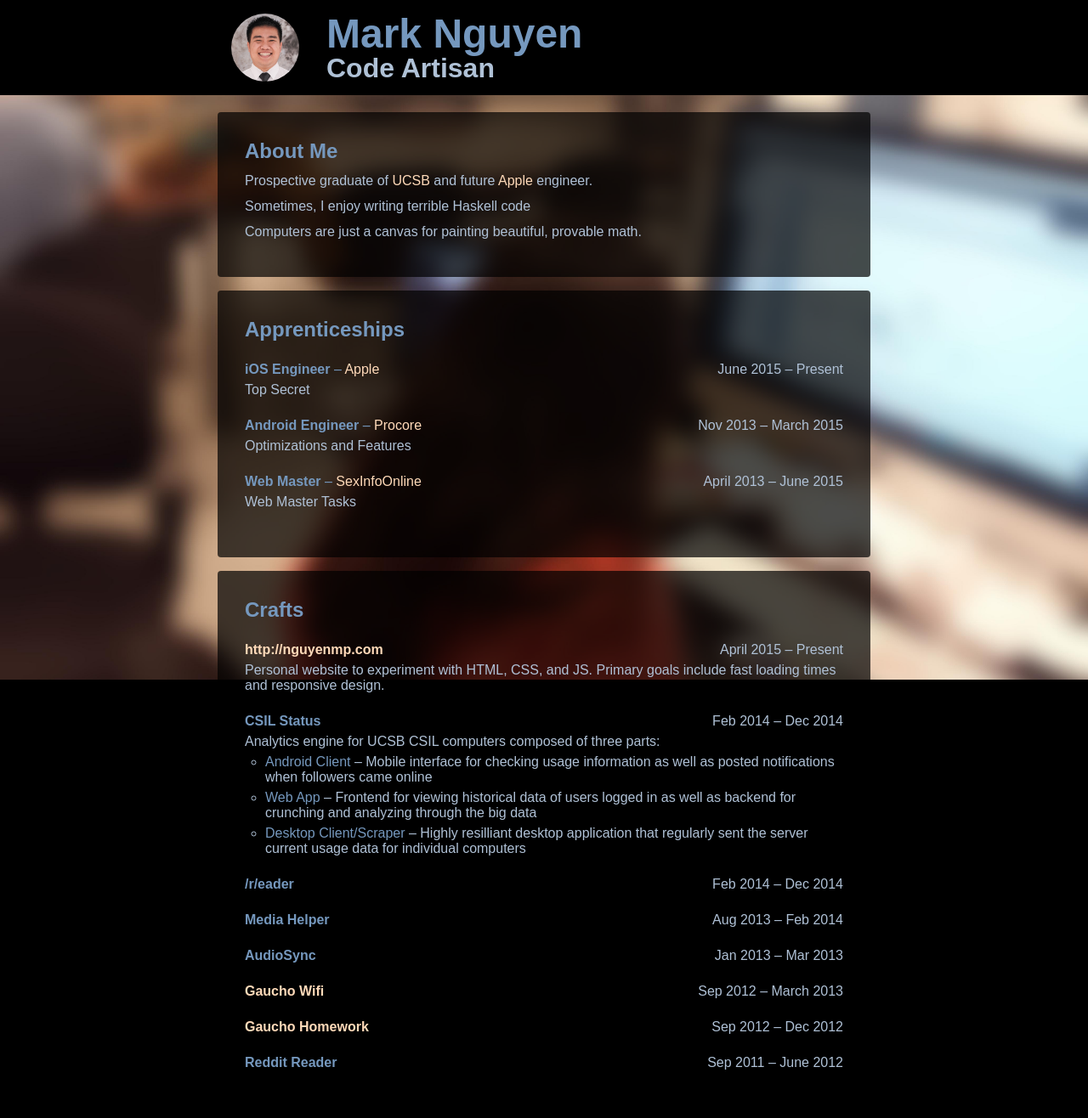
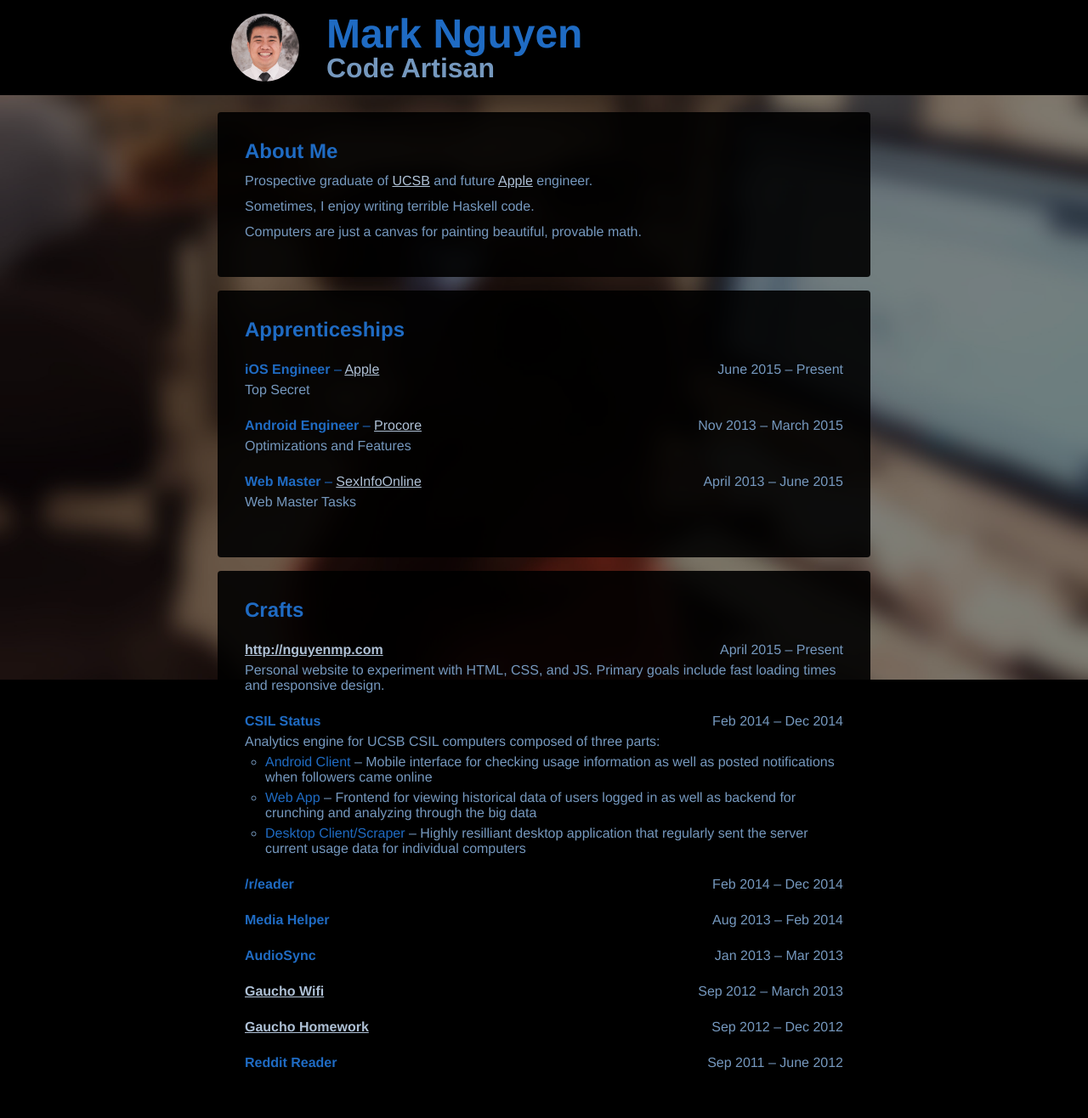
Before and after one commit to nguyenmp/mark-nguyen, a PHP site: page / in a window 1280 px wide. Shown: the whole page at 85% size. Run offline with PHP 8.4, Linux system fonts and the light colour scheme; some libraries are stand-ins or nearby versions.

Commit message:
to make colors more vibrant and background darker

```diff
--- a/index.html
+++ b/index.html
@@ -43,7 +43,7 @@
         <div class="content_card_inner">
           <header><h2>About Me</h2></header>
           <p>Prospective graduate of <a href="Http://ucsb.edu">UCSB</a> and future <a href="http://apple.com">Apple</a> engineer.</p>
-          <p>Sometimes, I enjoy writing terrible Haskell code</p>
+          <p>Sometimes, I enjoy writing terrible Haskell code.</p>
           <p>Computers are just a canvas for painting beautiful, provable math.</p>
         </div>
       </section>
--- a/main.css
+++ b/main.css
@@ -2,7 +2,7 @@
 * {
   margin: 0;
   padding: 0;
-  font-family: Arial, Helvetica, sans-serif; }
+  font-family: Helvetica, Arial, sans-serif; }
 
 html, body {
   height: 100%;
@@ -14,85 +14,35 @@ html, body {
 
 @keyframes fadein {
   from {
-    transform: scale(0.1);
     opacity: 0; }
-  20% {
-    transform: scale(1.2); }
-  40% {
-    transform: scale(0.6); }
-  60% {
-    transform: scale(1.1); }
-  80% {
-    transform: scale(0.8); }
   to {
-    transform: scale(1);
     opacity: 1; } }
 @-moz-keyframes fadein {
   from {
-    transform: scale(0.1);
     opacity: 0; }
-  20% {
-    transform: scale(1.2); }
-  40% {
-    transform: scale(0.6); }
-  60% {
-    transform: scale(1.1); }
-  80% {
-    transform: scale(0.8); }
   to {
-    transform: scale(1);
     opacity: 1; } }
 @-webkit-keyframes fadein {
   from {
-    transform: scale(0.1);
     opacity: 0; }
-  20% {
-    transform: scale(1.2); }
-  40% {
-    transform: scale(0.6); }
-  60% {
-    transform: scale(1.1); }
-  80% {
-    transform: scale(0.8); }
   to {
-    transform: scale(1);
     opacity: 1; } }
 @-ms-keyframes fadein {
   from {
-    transform: scale(0.1);
     opacity: 0; }
-  20% {
-    transform: scale(1.2); }
-  40% {
-    transform: scale(0.6); }
-  60% {
-    transform: scale(1.1); }
-  80% {
-    transform: scale(0.8); }
   to {
-    transform: scale(1);
     opacity: 1; } }
 @-o-keyframes fadein {
   from {
-    transform: scale(0.1);
     opacity: 0; }
-  20% {
-    transform: scale(1.2); }
-  40% {
-    transform: scale(0.6); }
-  60% {
-    transform: scale(1.1); }
-  80% {
-    transform: scale(0.8); }
   to {
-    transform: scale(1);
     opacity: 1; } }
 *[data-fade-in="0s"] {
-  -webkit-animation: fadein 2s;
-  -moz-animation: fadein 2s;
-  -ms-animation: fadein 2s;
-  -o-animation: fadein 2s;
-  animation: fadein 2s;
+  -webkit-animation: fadein 1.8s;
+  -moz-animation: fadein 1.8s;
+  -ms-animation: fadein 1.8s;
+  -o-animation: fadein 1.8s;
+  animation: fadein 1.8s;
   -webkit-animation-delay: 0s;
   -moz-animation-delay: 0s;
   -ms-animation-delay: 0s;
@@ -380,6 +330,11 @@ body {
   background-size: cover;
   background-position: center center;
   background-attachment: fixed;
+  -webkit-filter: brightness(0.5);
+  -moz-filter: brightness(0.5);
+  -ms-filter: brightness(0.5);
+  -o-filter: brightness(0.5);
+  filter: brightness(0.5);
   z-index: -1;
   /* We will position our view to be slightly over the edge by 10vmin */
   position: fixed; }
@@ -392,8 +347,8 @@ body {
       margin: 16px; } }
 
 .content_card {
-  color: #AFC1D6;
-  background-color: rgba(0, 0, 0, 0.7);
+  color: #7598BE;
+  background-color: rgba(0, 0, 0, 0.9);
   border-radius: 4px; }
   .content_card:hover {
     background-color: rgba(0, 0, 0, 0.9);
@@ -402,11 +357,19 @@ body {
 .content_card_inner {
   padding: 32px; }
   .content_card_inner h2 {
-    color: #7598BE; }
+    color: #1F6BC3; }
 
 a {
-  color: peachpuff;
-  text-decoration: none; }
+  color: #AFC1D6;
+  text-decoration: underline;
+  -webkit-transition: all 0.5s;
+  -moz-transition: all 0.5s;
+  -ms-transition: all 0.5s;
+  -o-transition: all 0.5s;
+  transition: all 0.5s; }
+  a:hover {
+    color: #1F6BC3;
+    text-decoration: underline; }
 
 #navigation {
   text-align: center; }
@@ -427,13 +390,13 @@ p {
 
 #projects header, #experience header {
   display: inline;
-  color: #7598BE; }
+  color: #1F6BC3; }
   @media (max-width: 480px) {
     #projects header, #experience header {
       display: block; } }
 
 .component-name {
-  color: #7598BE; }
+  color: #1F6BC3; }
 
 .project-date, .company-date {
   float: right; }
@@ -496,16 +459,16 @@ p {
     .header .header_text #my_name {
       font-size: 48px;
       line-height: 48px;
-      color: #7598BE; }
+      color: #1F6BC3; }
     .header .header_text #my_title {
       font-size: 32px;
       line-height: 32px;
-      color: #AFC1D6; }
+      color: #7598BE; }
 
 #landing {
   background-color: black;
   text-align: center;
-  color: #AFC1D6;
+  color: #7598BE;
   font-size: 160%;
   display: table; }
 
--- a/scss/animations.scss
+++ b/scss/animations.scss
@@ -1,28 +1,14 @@
 @include vendors-keyframes(fadein) {
     from {
-        transform: scale(0.1);
         opacity: 0;
     }
-    20% {
-        transform: scale(1.2);
-    }
-    40% {
-        transform: scale(0.6);
-    }
-    60% {
-        transform: scale(1.1);
-    }
-    80% {
-        transform: scale(0.8);
-    }
     to {
-        transform: scale(1);
         opacity: 1;
     }
 }
 
 @mixin fade-in($delay) {
-    $duration: 2s;
+    $duration: 1.8s;
 
     @include vendors("animation", "fadein #{$duration}");
     @include vendors("animation-delay", "#{$delay}");
--- a/scss/background.scss
+++ b/scss/background.scss
@@ -10,6 +10,7 @@ body {
   background-size: cover;
   background-position: center center;
   background-attachment: fixed;
+  @include vendors("filter", "brightness(0.5)");
 
   // This will definitely make it hidden behind everything
   z-index: -1;
--- a/scss/colors.scss
+++ b/scss/colors.scss
@@ -1,8 +1,8 @@
 $background_primary: black;
 
-$background_secondary: rgba(0, 0, 0, 0.7);
+$background_secondary: rgba(0, 0, 0, 0.9);
 $background_secondary_accent: rgba(0, 0, 0, 0.9);
 
-$foreground_primary: #7598BE;
-$foreground_secondary: #AFC1D6;
-$foreground_accent: peachpuff;
+$foreground_secondary: #7598BE;
+$foreground_primary: #1F6BC3;
+$foreground_accent: #AFC1D6;
--- a/scss/content.scss
+++ b/scss/content.scss
@@ -35,7 +35,14 @@ $content-margins: 16px;
 
 a {
     color: $foreground_accent;
-    text-decoration: none;
+    text-decoration: underline;
+    @include vendors("transition", "all 0.5s");
+
+
+    &:hover {
+        color: $foreground_primary;
+        text-decoration: underline;
+    }
 }
 
 #navigation {
--- a/scss/main.scss
+++ b/scss/main.scss
@@ -3,7 +3,7 @@
     margin: 0;
     padding: 0;
 
-    font-family: Arial, Helvetica, sans-serif;
+    font-family: Helvetica, Arial, sans-serif;
 }
 
 html, body {
```
Also changed, not shown: other parts of main.css (+33 -33 lines).
